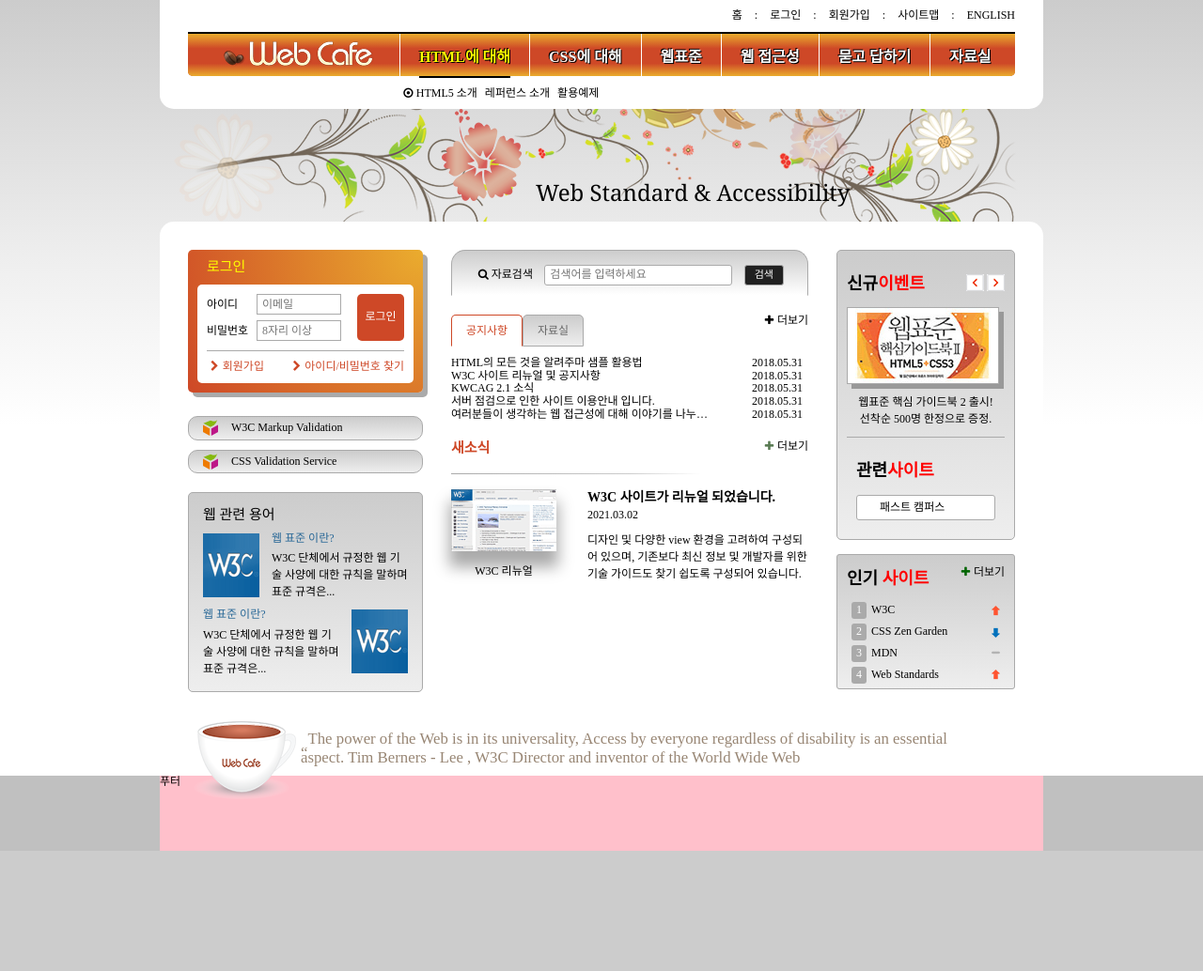
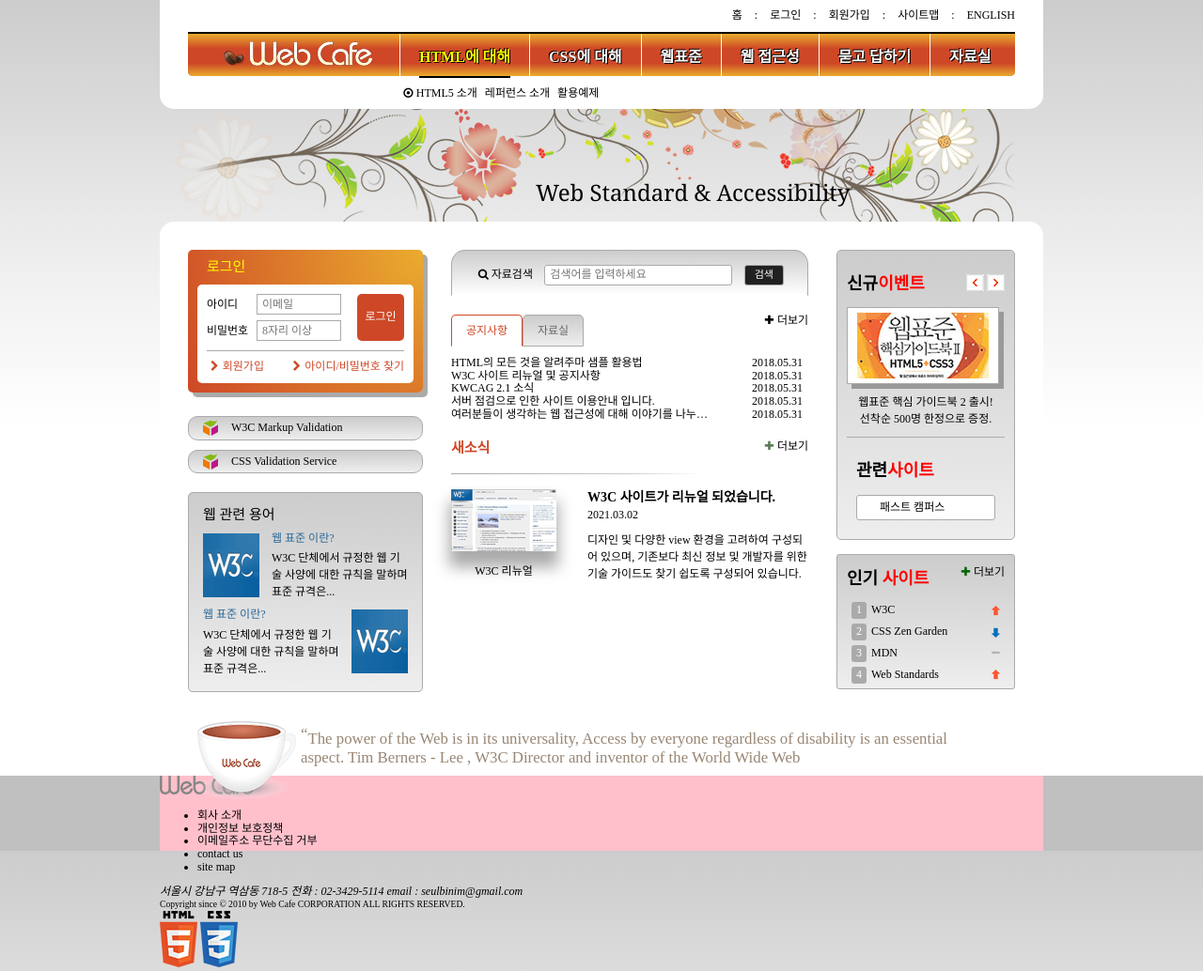
Before and after one commit to bong7233/html5, a plain HTML site: page index.html in a window 1280 px wide. Shown: the whole page at 94% size. Before the commit the page ends 906 px from the top, so only its background shows below. Drawn offline with Linux system fonts and the light colour scheme; a web font is replaced by a local one.

Commit message:
푸터 마크업

```diff
--- a/css/style.css
+++ b/css/style.css
@@ -709,11 +709,10 @@ a{
 /* .slogan-content q{
   quotes: "[[" "]]";
 } */
-
 .slogan-content q::before{
   font-style: 3.6rem;
   position: relative;
-  top: 15px;
+  top: -5px;
 }
 .slogan-content q::after{
   content: "";
--- a/index.html
+++ b/index.html
@@ -340,7 +340,36 @@
       </footer>
     </article>
     <footer class="footer">
-      <div class="footer-content">푸터</div>
+      <div class="footer-content">
+        <div class="footer-logo">
+          <a href="#"><img src="./images/footer_logo.png" alt="web cafe"></a>
+        </div>
+        <div class="guide">
+          <ul class="guide-list">
+            <li><a href="#">회사 소개</a></li>
+            <li><a href="#">개인정보 보호정책</a></li>
+            <li><a href="#">이메일주소 무단수집 거부</a></li>
+            <li><a href="#">contact us</a></li>
+            <li><a href="#">site map</a></li>
+          </ul>
+        </div>
+        <div class="address">
+          <address>
+            <span>서울시 강남구 역삼동 718-5</span>
+            <span>전화 : 02-3429-5114</span>
+            <span>email : <a href="mailto:seulbinim@gmail.com">seulbinim@gmail.com</a></span>
+          </address>
+        </div>
+        <div class="copyright">
+          <small>
+            Copyright since &copy; 2010 by Web Cafe CORPORATION ALL RIGHTS RESERVED.
+          </small>
+        </div>
+        <div class="badge">
+          <img src="images/html5_logo.png" alt="최신 표준인 HTML5를 사용하여 마크업 했습니다.">
+          <img src="images/css3_logo.png" alt="최신 기술인 CSS3를 활용하여 디자인 했습니다.">
+        </div>
+      </div>
     </footer>
   </div>
 </body>
```
